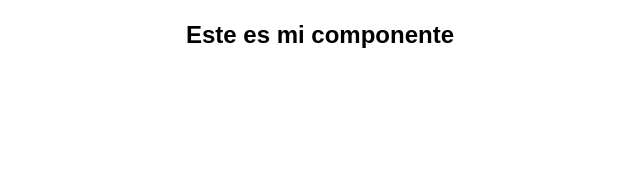
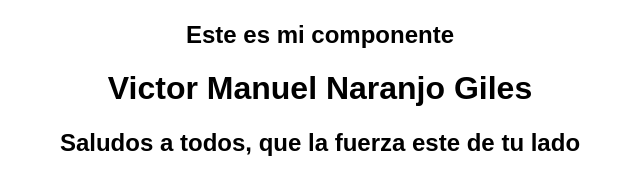
Before and after one commit to Galarcon94/taller2022, a React (Create React App) app: page / in a window 1280 px wide. Shown: the part 963-1137 px from the top of the page, without its empty margins (320-960 px from the left). Before the commit the page ends 1032 px from the top, so only its background shows below. Built offline with nearby package versions, Linux system fonts and the light colour scheme.

Commit message:
initial commit

```diff
--- a/src/App.js
+++ b/src/App.js
@@ -4,7 +4,7 @@ import AppKaren from "./apps/Karen/main";
 import GabrielApp from "./apps/Gabriel/main";
 import Componente2 from "./apps/plantilla/Pedro/main";
 import Erik from "./apps/Erick/main";
-
+import AppVictor from "./apps/Victor/main";
 export default function App() {
   return (
     <div className="App">
@@ -15,6 +15,7 @@ export default function App() {
       <AppKaren />
       <Componente2 />
       <Erik />
+      <AppVictor />
     </div>
   );
 }
--- /dev/null
+++ b/src/apps/Victor/main.jsx
@@ -0,0 +1,8 @@
+export default function AppVictor() {
+  return (
+    <div className="App">
+      <h1>Victor Manuel Naranjo Giles</h1>
+      <h2>Saludos a todos, que la fuerza este de tu lado</h2>
+    </div>
+  );
+}
```
Also changed, not shown: 1 other file (tests, documents, lock files or other folders).
